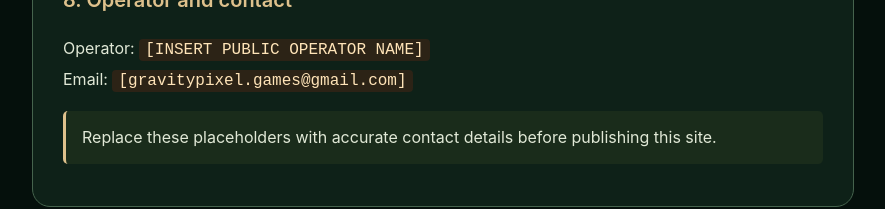
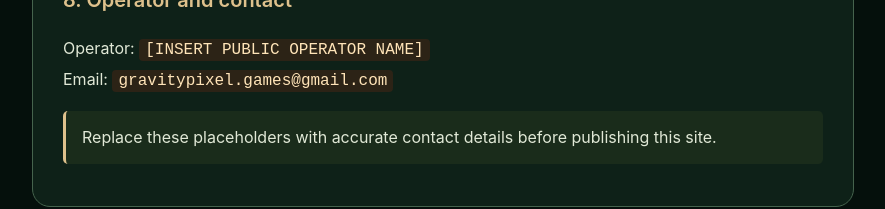
Before and after one commit to gravitypixelgames/gravity-divide, a plain HTML site: page privacy.html in a window 1280 px wide. Shown: the part 1783-1992 px from the top of the page, without its empty margins (197-1082 px from the left). Drawn offline with Linux system fonts and the light colour scheme.

Commit message:
Update contact information in privacy policy

```diff
--- a/privacy.html
+++ b/privacy.html
@@ -6,7 +6,7 @@
 <h2>5. お問い合わせ</h2><p>お問い合わせをいただいた場合、利用者が送信した内容やメールアドレスなどを、問い合わせへの回答や不具合調査に必要な範囲で利用することがあります。</p>
 <h2>6. 第三者サービス</h2><p>本アプリが利用する第三者サービスは、Google AdMob（広告）とApple App Store／StoreKit（アプリ内課金）です。各サービスによる情報の取扱いについては、それぞれのポリシーをご確認ください。</p>
 <h2>7. 改定</h2><p>本ポリシーは、アプリの機能や法令の変更等に伴い改定する場合があります。変更内容は本ページでご案内します。</p>
-<h2>8. 運営者・連絡先</h2><p>運営者：<span class="contact-placeholder">［公開用の運営者名を入力］</span><br>メール：<span class="contact-placeholder">［gravitypixel.games@gmail.com］</span></p><p class="note">この連絡先欄は公開前に実際の情報へ置き換えてください。</p></section><section class="content hide" data-lang="en"><h2>Privacy Policy</h2><p class="muted">Last updated: November 22, 2026</p><p>GRAVITY. — DIVIDE (the “App”) handles certain information to provide gameplay, advertisements and in-app purchases. This policy describes the relevant practices.</p>
+<h2>8. 運営者・連絡先</h2><p>運営者：<span class="contact-placeholder">［公開用の運営者名を入力］</span><br>メール：<span class="contact-placeholder">gravitypixel.games@gmail.com</span></p><p class="note">この連絡先欄は公開前に実際の情報へ置き換えてください。</p></section><section class="content hide" data-lang="en"><h2>Privacy Policy</h2><p class="muted">Last updated: November 22, 2026</p><p>GRAVITY. — DIVIDE (the “App”) handles certain information to provide gameplay, advertisements and in-app purchases. This policy describes the relevant practices.</p>
 <h2>1. Game progress</h2><p>The App stores stage completion records, collected crystal counts, selected stages and gravity settings locally on the device. It does not use a developer-operated server to store these progress records.</p>
 <h2>2. Advertising (Google AdMob)</h2><p>The App uses Google AdMob to display interstitial advertisements. Google and advertising partners may collect and process data such as IP addresses, device identifiers, ad impressions and interactions, and diagnostic information for ad delivery, measurement and fraud prevention. The actual processing may depend on the device, region, use of the App and consent choices.</p><p>For additional information, please see <a href="https://policies.google.com/privacy" target="_blank" rel="noopener noreferrer">Google's Privacy Policy</a> and <a href="https://policies.google.com/technologies/partner-sites" target="_blank" rel="noopener noreferrer">How Google uses information from sites or apps that use its services</a>.</p>
 <h2>3. Advertising choices</h2><p>Depending on applicable law and region, the App may present consent or privacy-choice screens. Where an in-app privacy-choice control is available, you can use it to review your choices.</p><p>Purchasing “Remove Ads Forever” disables the App's interstitial advertisements.</p>
@@ -14,4 +14,4 @@
 <h2>5. Contacting support</h2><p>If you contact us, we may use the information you submit, such as your email address and message, to respond to your request and investigate reported issues.</p>
 <h2>6. Third-party services</h2><p>Third-party services used by the App include Google AdMob (advertising) and Apple App Store / StoreKit (purchases). Please consult their respective privacy policies for details.</p>
 <h2>7. Policy updates</h2><p>We may update this policy following changes to the App or applicable law. Updates will be posted on this page.</p>
-<h2>8. Operator and contact</h2><p>Operator: <span class="contact-placeholder">[INSERT PUBLIC OPERATOR NAME]</span><br>Email: <span class="contact-placeholder">[gravitypixel.games@gmail.com]</span></p><p class="note">Replace these placeholders with accurate contact details before publishing this site.</p></section><footer><span>© 2026 GRAVITY. — DIVIDE</span><a href="support.html">Support</a><a href="privacy.html">Privacy Policy</a></footer></div><script src="site.js" defer></script></body></html>
+<h2>8. Operator and contact</h2><p>Operator: <span class="contact-placeholder">[INSERT PUBLIC OPERATOR NAME]</span><br>Email: <span class="contact-placeholder">gravitypixel.games@gmail.com</span></p><p class="note">Replace these placeholders with accurate contact details before publishing this site.</p></section><footer><span>© 2026 GRAVITY. — DIVIDE</span><a href="support.html">Support</a><a href="privacy.html">Privacy Policy</a></footer></div><script src="site.js" defer></script></body></html>
```
